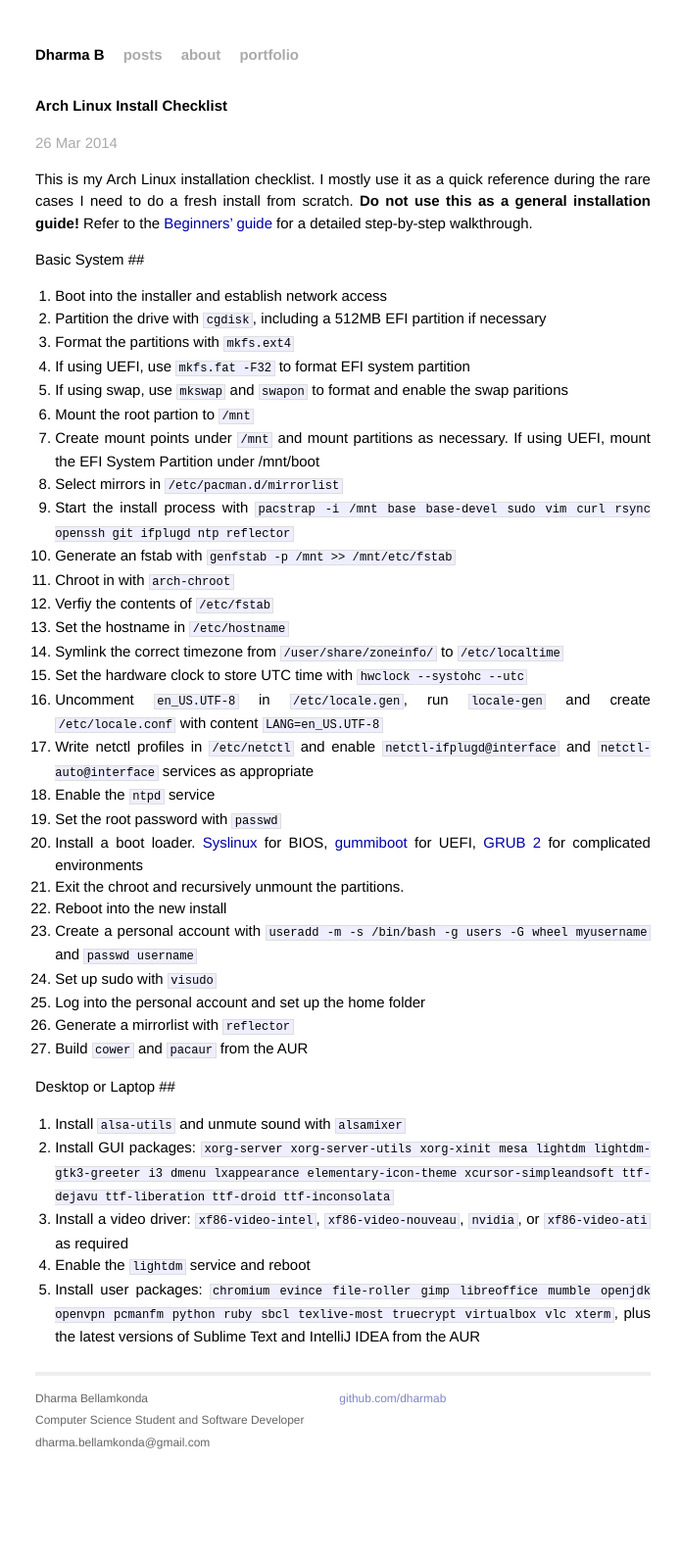
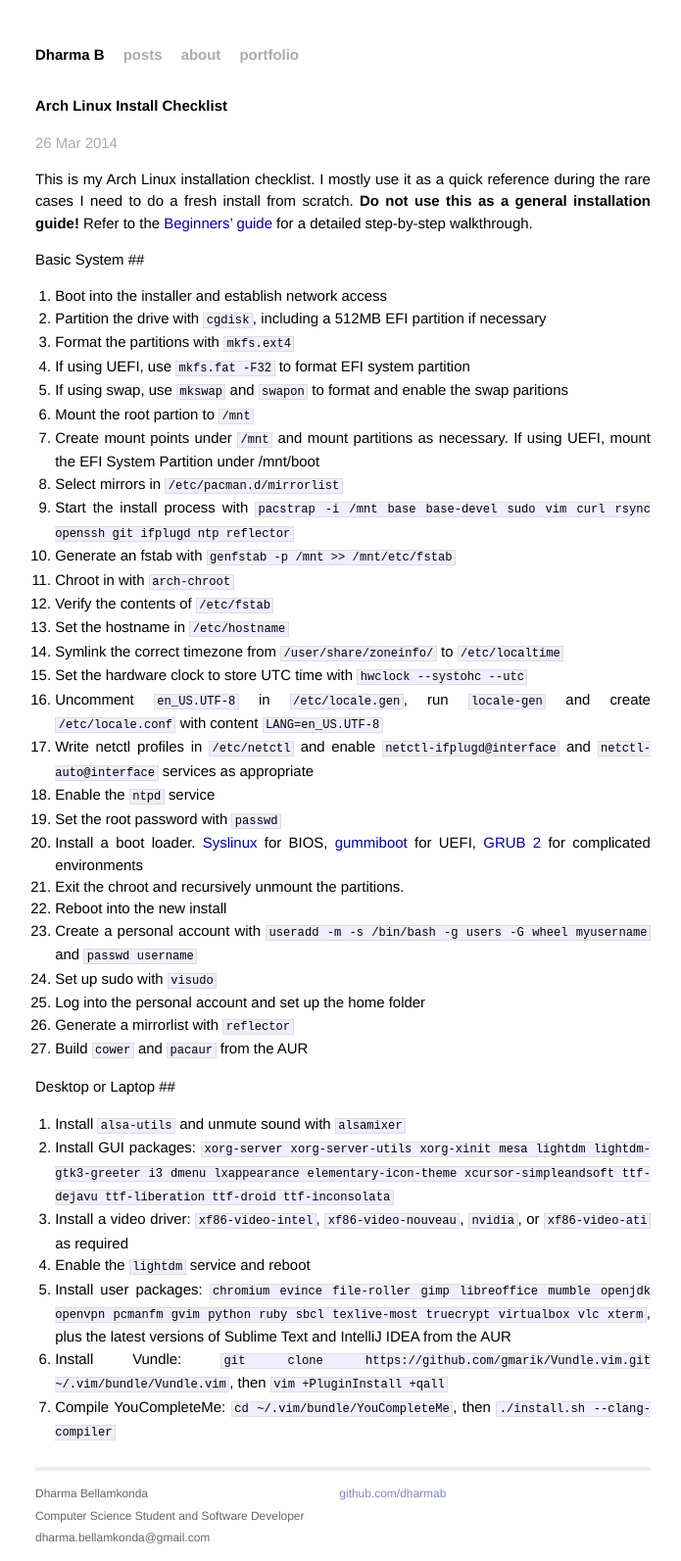
Before and after one commit to dharmab/dharmab.github.io, a Jekyll site: the page built from _posts/2014-03-26-arch-linux-install-checklist.markdown, in a window 1280 px wide. Shown: the whole page at 98% size, without its empty margins (290-985 px from the left). Built offline with Jekyll 4.4.1, drawn with Linux system fonts in a browser that asks for light colours; Markdown is read by kramdown in place of the engine named in the settings; before the commit the page ends 1495 px from its top, so only the background shows below that.

Commit message:
Vundle instructions

```diff
--- a/_posts/2014-03-26-arch-linux-install-checklist.markdown
+++ b/_posts/2014-03-26-arch-linux-install-checklist.markdown
@@ -19,7 +19,7 @@ Basic System
 1. Start the install process with `pacstrap -i /mnt base base-devel sudo vim curl rsync openssh git ifplugd ntp reflector`
 1. Generate an fstab with `genfstab -p /mnt >> /mnt/etc/fstab`
 1. Chroot in with `arch-chroot`
-1. Verfiy the contents of `/etc/fstab`
+1. Verify the contents of `/etc/fstab`
 1. Set the hostname in `/etc/hostname`
 1. Symlink the correct timezone from `/user/share/zoneinfo/` to `/etc/localtime`
 1. Set the hardware clock to store UTC time with `hwclock --systohc --utc`
@@ -42,4 +42,6 @@ Desktop or Laptop
 1. Install GUI packages: `xorg-server xorg-server-utils xorg-xinit mesa lightdm lightdm-gtk3-greeter i3 dmenu lxappearance elementary-icon-theme xcursor-simpleandsoft ttf-dejavu ttf-liberation ttf-droid ttf-inconsolata`
 1. Install a video driver: `xf86-video-intel`, `xf86-video-nouveau`, `nvidia`, or `xf86-video-ati` as required
 1. Enable the `lightdm` service  and reboot
-1. Install user packages: `chromium evince file-roller gimp libreoffice mumble openjdk openvpn pcmanfm python ruby sbcl texlive-most truecrypt virtualbox vlc xterm`, plus the latest versions of Sublime Text and IntelliJ IDEA from the AUR
+1. Install user packages: `chromium evince file-roller gimp libreoffice mumble openjdk openvpn pcmanfm gvim python ruby sbcl texlive-most truecrypt virtualbox vlc xterm`, plus the latest versions of Sublime Text and IntelliJ IDEA from the AUR
+1. Install Vundle: `git clone https://github.com/gmarik/Vundle.vim.git ~/.vim/bundle/Vundle.vim`, then `vim +PluginInstall +qall`
+1. Compile YouCompleteMe: `cd ~/.vim/bundle/YouCompleteMe`, then `./install.sh --clang-compiler`
```
